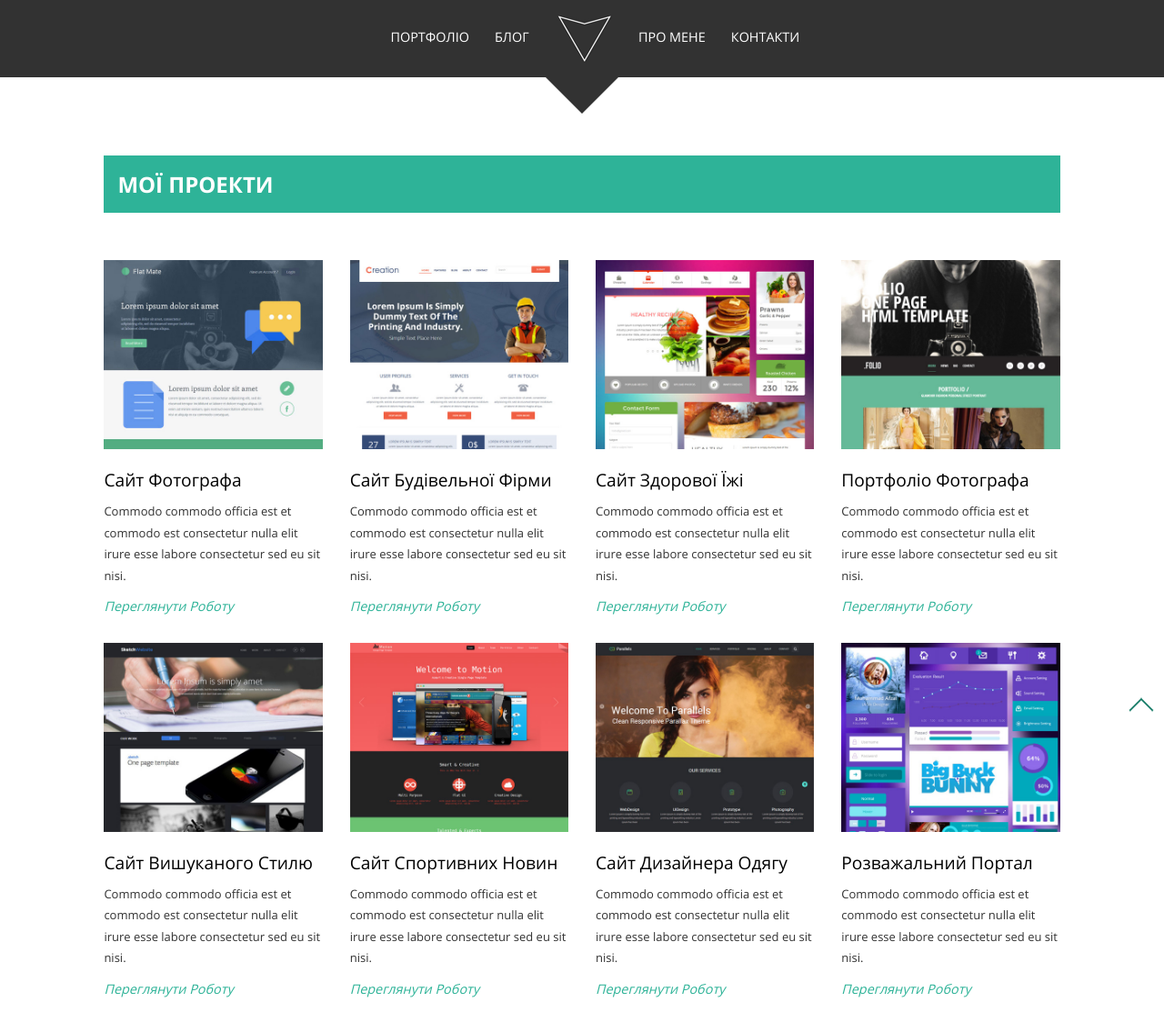
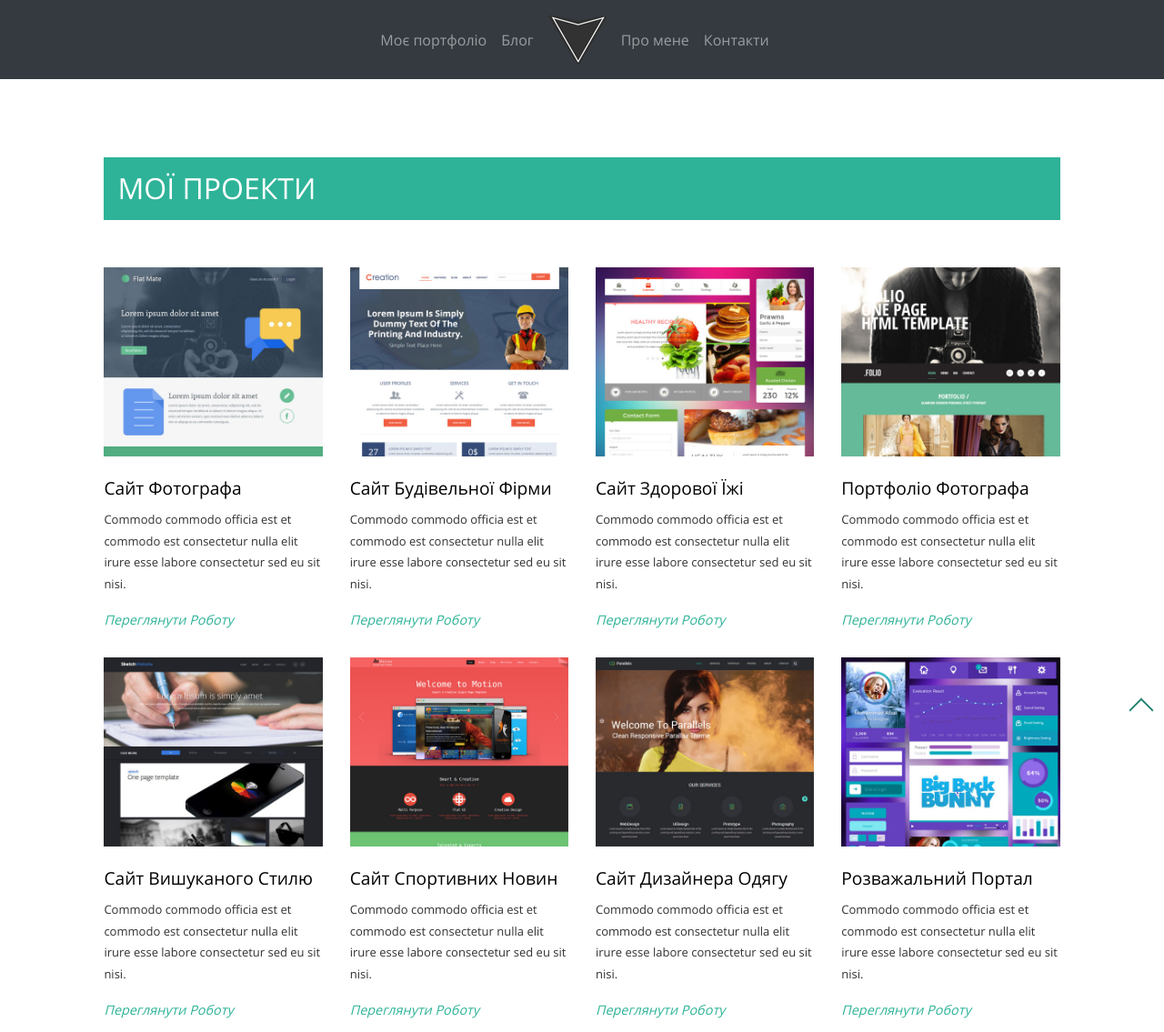
Before and after one commit to DmitryCher/PersonalWebsite, a plain HTML site: page portfolio.html in a window 1280 px wide. Shown: the top 1135 px of the page at 91% size. Drawn offline with Linux system fonts and the light colour scheme.

Commit message:
Finish portfolio

```diff
--- a/portfolio.html
+++ b/portfolio.html
@@ -6,31 +6,52 @@
 	<meta name="viewport" content="width=device-width, initial-scale=1">
 	<link rel="stylesheet" href="fonts/css/fontawesome-all.css">
     <link rel="stylesheet" type="text/css" href="css/bootstrap-grid.css">
+    <link rel="stylesheet" type="text/css" href="css/bootstrap.css">
     <!-- Мої стилі -->
     <link rel="stylesheet" type="text/css" href="css/style.css">
+    <link rel="stylesheet" type="text/css" href="css/font-opensans.css">
     <title>Персональний сайт Чернишова Дмитра</title>
 </head>
 <body>
-    <nav class="navigation" id="totop">
-        <ul>
-            <li>
-                <a href="portfolio.html">&emsp;&emsp;портфоліо</a>
-            </li>
-            <li>
-                <a href="blog.html">блог</a>
-            </li>
-            <li>
-                <a href="index.html">
-                    <img src="images/logo.png" alt="Логотип" align="absmiddle" border="0">
-                </a>
-            </li>
-            <li>
-                <a href="index.html#me">про мене</a>
-            </li>
-            <li>
-                <a href="#contacts">контакти</a>
-            </li>
-        </ul>
+    <nav class="navbar navbar-expand-md navbar-dark bg-dark">
+        <div class="collapse navbar-collapse" id="navbarPS">
+            <ul class="navbar-nav mx-auto mt-lg-0">
+
+                <li class="nav-item mx-auto my-auto d-md-none">
+                    <a class="nav-link" href="index.html">
+                        <img src="images/logo.png" alt="Логотип">
+                    </a>
+                </li>
+
+                <li class="nav-item my-auto">
+                    <hr class="d-md-none">
+                    <a class="nav-link" href="portfolio.html">Моє портфоліо</a>
+                </li>
+                <li class="nav-item my-auto">
+                    <hr class="d-md-none">
+                    <a class="nav-link" href="blog.html">Блог</a>
+                </li>
+                <li class="nav-item my-auto d-none d-md-block">
+                    <a class="nav-link" href="index.html">
+                        <img src="images/logo.png" alt="Логотип">
+                    </a>
+                </li>
+                <li class="nav-item my-auto">
+                    <hr class="d-md-none">
+                    <a class="nav-link" href="index.html#me">Про мене</a>
+                </li>
+                <li class="nav-item my-auto">
+                    <hr class="d-md-none">
+                    <a class="nav-link" href="#contacts">Контакти</a>
+                    <hr class="d-md-none">
+                </li>
+            </ul>
+        </div>
+
+        <a class="navbar-brand .d-none" href="#"></a>
+        <button class="navbar-toggler" type="button" data-toggle="collapse" data-target="#navbarPS" aria-controls="navbarPS" aria-expanded="false" aria-label="Toggle navigation">
+        <span class="navbar-toggler-icon"></span>
+        </button>
     </nav>
 
     <section class="container">
@@ -39,7 +60,7 @@
 
             <div class="row">
                 <div class="col-12 col-md-6 col-lg-3 project-n">
-                    <a href="images/pic1.jpg">
+                    <a href="images/pic1.jpg" target="_blank">
                         <img src="images/pic1.jpg" alt="Photo Blog" >
                     </a>
                     <h3>
@@ -51,7 +72,7 @@
                     </h4>
                 </div>
                 <div class="col-12 col-md-6 col-lg-3 project-n">
-                    <a href="images/pic2.jpg">
+                    <a href="images/pic2.jpg" target="_blank">
                      <img src="images/pic2.jpg" alt="Photo Blog" >
                     </a>
                     <h3>
@@ -63,7 +84,7 @@
                     </h4>
                 </div>
                 <div class="col-12 col-md-6 col-lg-3 project-n">
-                    <a href="images/pic3.jpg">
+                    <a href="images/pic3.jpg" target="_blank">
                         <img src="images/pic3.jpg" alt="Photo Blog" >
                     </a>
                     <h3>
@@ -75,7 +96,7 @@
                     </h4>
                 </div>
                 <div class="col-12 col-md-6 col-lg-3 project-n">
-                    <a href="images/pic4.jpg">
+                    <a href="images/pic4.jpg" target="_blank">
                         <img src="images/pic4.jpg" alt="Photo Blog" >
                     </a>
                     <h3>
@@ -90,7 +111,7 @@
 
             <div class="row">
                 <div class="col-12 col-md-6 col-lg-3 project-n">
-                    <a href="images/pic5.jpg">
+                    <a href="images/pic5.jpg" target="_blank">
                         <img src="images/pic5.jpg" alt="Photo Blog" >
                     </a>
                     <h3>
@@ -102,7 +123,7 @@
                     </h4>
                 </div>
                 <div class="col-12 col-md-6 col-lg-3 project-n">
-                    <a href="images/pic6.jpg">
+                    <a href="images/pic6.jpg" target="_blank">
                         <img src="images/pic6.jpg" alt="Photo Blog" >
                     </a>
                     <h3>
@@ -114,7 +135,7 @@
                     </h4>
                 </div>
                 <div class="col-12 col-md-6 col-lg-3 project-n">
-                    <a href="images/pic7.jpg">
+                    <a href="images/pic7.jpg" target="_blank">
                         <img src="images/pic7.jpg" alt="Photo Blog" >
                     </a>
                     <h3>
@@ -126,7 +147,7 @@
                     </h4>
                 </div>
                 <div class="col-12 col-md-6 col-lg-3 project-n">
-                    <a href="images/pic8.jpg">
+                    <a href="images/pic8.jpg" target="_blank">
                         <img src="images/pic8.jpg" alt="Photo Blog" >
                     </a>
                     <h3>
@@ -164,7 +185,7 @@
                     <ul>
                         <li>
                             <i class="fas fa-map-marker-alt"></i>
-                            <span>Україна, м.Івано-Франківськ, вул.Галицька 27</span>
+                            <span>Україна, м.Івано-Франківськ, вул.Миру 27</span>
                         </li>
                         <li>
                             <i class="fas fa-phone"></i>
@@ -183,12 +204,21 @@
     <!--Start footer-->
     <div class="footer">
         <div class="copyright">
-        <p>&copy; Всі права захищено | Шаблон розроблено у
-            <a href="http://w3layouts.com/"> W3Layouts</a>
-        </p>
-        <a href="#totop" title="Повернутись на початок" class="topbutton">
+        <p>Усі права захищено &copy; 2017-2018  Чернишов Дмитро </p>
+        <a href="#" id="totop" title="Повернутись на початок" class="topbutton">
         <img src="images/arrow_up.png" alt=""></a>
         </div>
     </div>
+
+    <!-- SCRIPTS -->
+    <!-- JQuery -->
+    <script type="text/javascript" src="js/jquery-3.2.1.min.js"></script>
+    <!-- Bootstrap tooltips -->
+    <script type="text/javascript" src="js/popper.min.js"></script>
+    <!-- Bootstrap core JavaScript -->
+    <script type="text/javascript" src="js/bootstrap.min.js"></script>
+    <!-- MDB core JavaScript -->
+    <!-- <script type="text/javascript" src="js/mdb.min.js"></script>-->
+    <script type="text/javascript" src="js/totop.js"></script>
 </body>
 </html>
```
